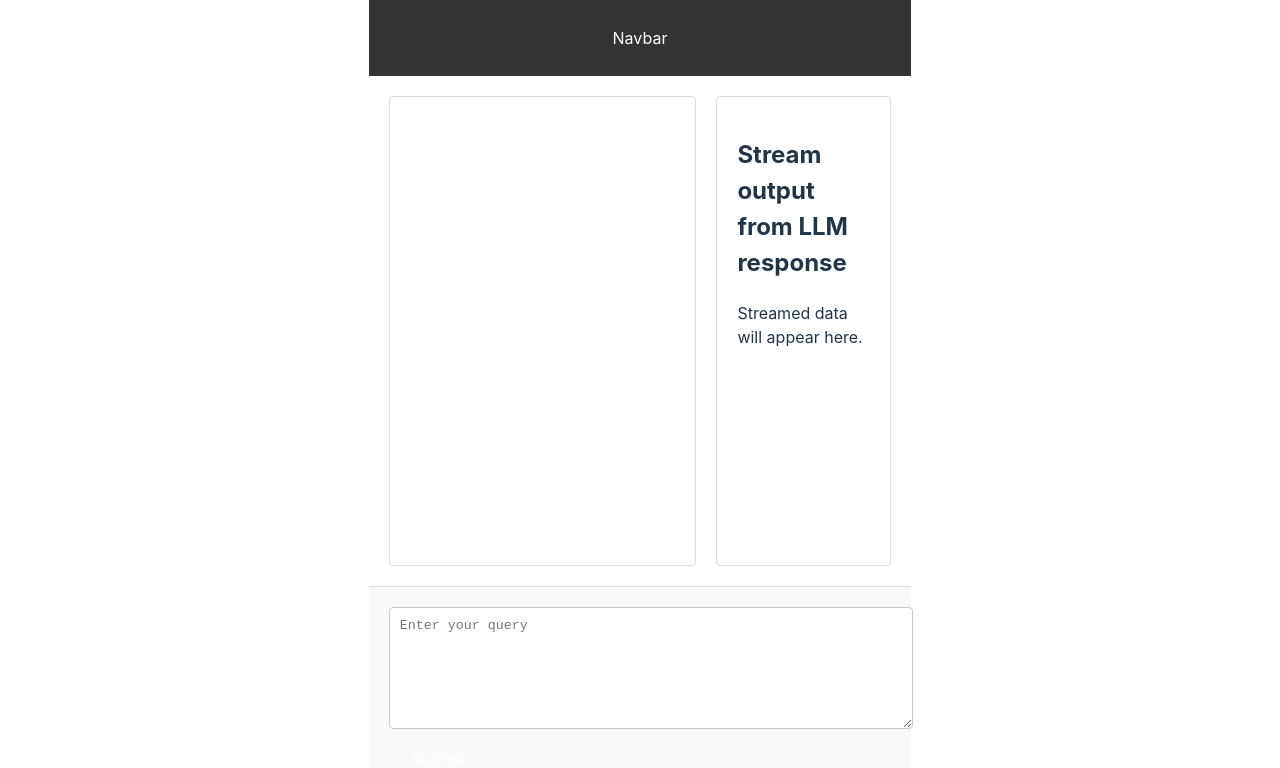
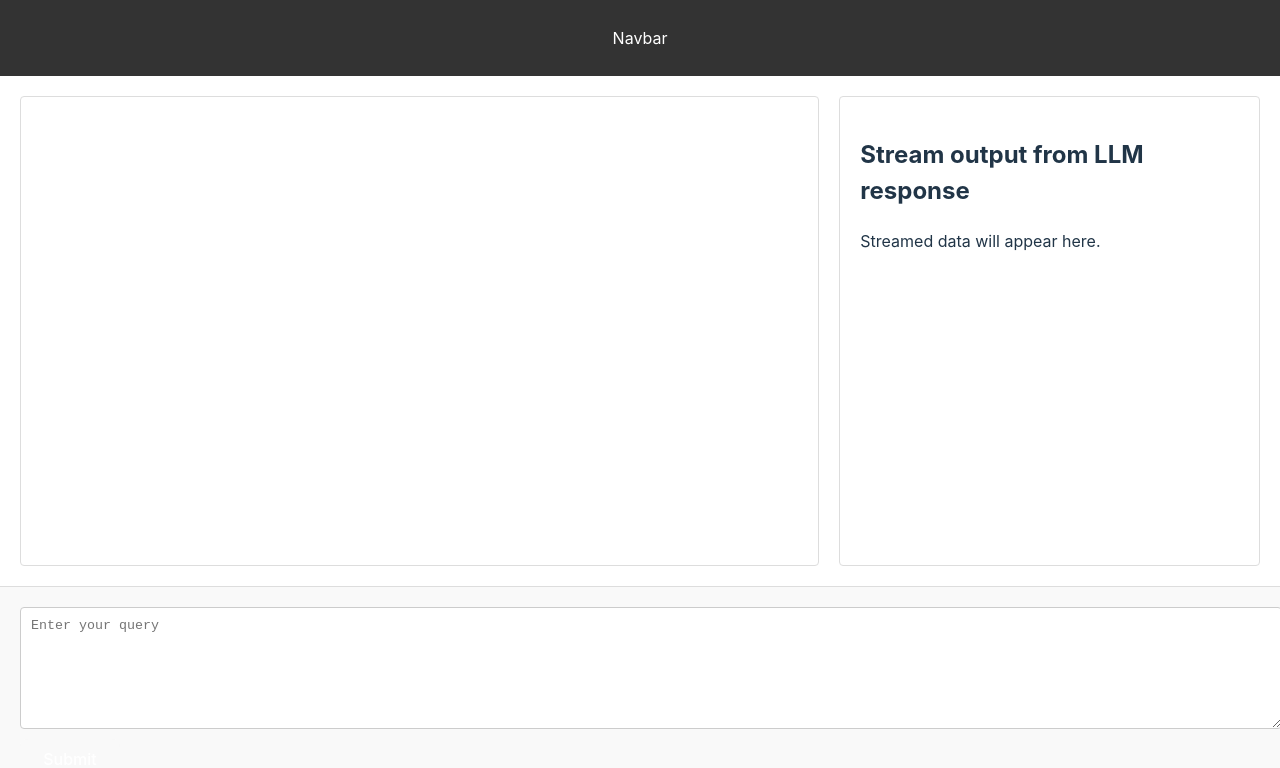
Before and after one commit to BriScanlon/rag-test, a React (Vite) app in the folder rag-frontend/: page / in a window 1280 px wide. Shown: the top 768 px of the page. Built offline with nearby package versions, Linux system fonts and the light colour scheme.

Commit message:
Updated styling

```diff
--- a/rag-frontend/src/index.css
+++ b/rag-frontend/src/index.css
@@ -18,22 +18,15 @@ a {
   color: #646cff;
   text-decoration: inherit;
 }
+
 a:hover {
   color: #535bf2;
 }
 
 body {
   margin: 0;
-  display: flex;
-  place-items: center;
-  justify-content: center;
   min-width: 320px;
   min-height: 100vh;
-}
-
-h1 {
-  font-size: 3.2em;
-  line-height: 1.1;
 }
 
 button {
@@ -47,9 +40,11 @@ button {
   cursor: pointer;
   transition: border-color 0.25s;
 }
+
 button:hover {
   border-color: #646cff;
 }
+
 button:focus,
 button:focus-visible {
   outline: 4px auto -webkit-focus-ring-color;
@@ -60,9 +55,11 @@ button:focus-visible {
     color: #213547;
     background-color: #ffffff;
   }
+
   a:hover {
     color: #747bff;
   }
+
   button {
     background-color: #f9f9f9;
   }
```
